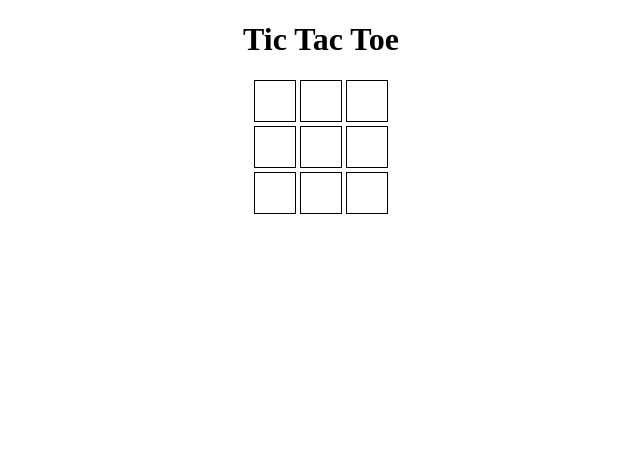
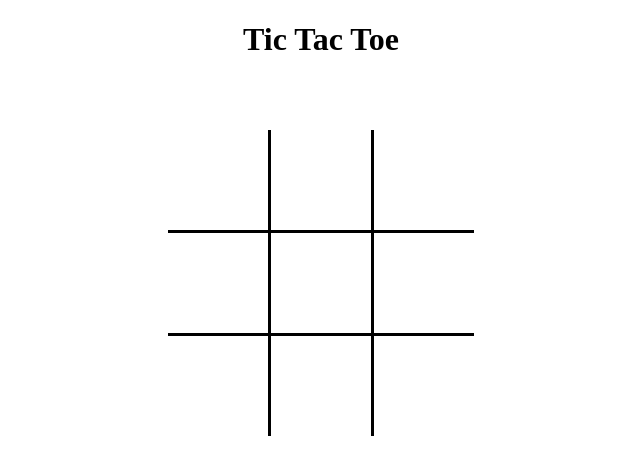
Before and after one commit to eaylward8/browser-tictactoe, a plain HTML site: page index.html in a window 1280 px wide. Shown: the whole page, without its empty margins (319-959 px from the left). Drawn offline with Linux system fonts and the light colour scheme.

Commit message:
Adjust html and css

```diff
--- a/index.html
+++ b/index.html
@@ -10,17 +10,13 @@
 <body>
   <h1>Tic Tac Toe</h1>
   <div class="container">
-    <div class="row">
+    <div class="tictactoe-container">
       <div class="square" data-square="1"></div>
       <div class="square" data-square="2"></div>
       <div class="square" data-square="3"></div>
-    </div>
-    <div class="row">
       <div class="square" data-square="4"></div>
       <div class="square" data-square="5"></div>
       <div class="square" data-square="6"></div>
-    </div>
-    <div class="row">
       <div class="square" data-square="7"></div>
       <div class="square" data-square="8"></div>
       <div class="square" data-square="9"></div>
--- a/style.css
+++ b/style.css
@@ -2,12 +2,34 @@ body {
   text-align: center;
 }
 
+.container {
+  display: flex;
+  justify-content: center;
+}
+
+.tictactoe-container {
+  display: flex;
+  width: 306px;
+  flex-flow: row wrap;
+  margin-top: 50px;
+}
+
 .square {
-  border: 1px solid black;
-  display: inline-block;
-  /* font-size: 4em; */
-  /* padding: 40px; */
-  width: 40px;
-  height: 40px;
-  margin: 0;
+  display: flex;
+  flex-direction: column;
+  justify-content: center;
+  text-align: center;
+  width: 100px;
+  height: 100px;
+  font-size: 2.5em;
 }
+
+.square:nth-child(-n+3),
+.square:nth-child(-n+6) {
+  border-bottom: 3px solid black;
+}
+
+.square:nth-child(3n+1),
+.square:nth-child(3n+2) {
+  border-right: 3px solid black;
+}
```
